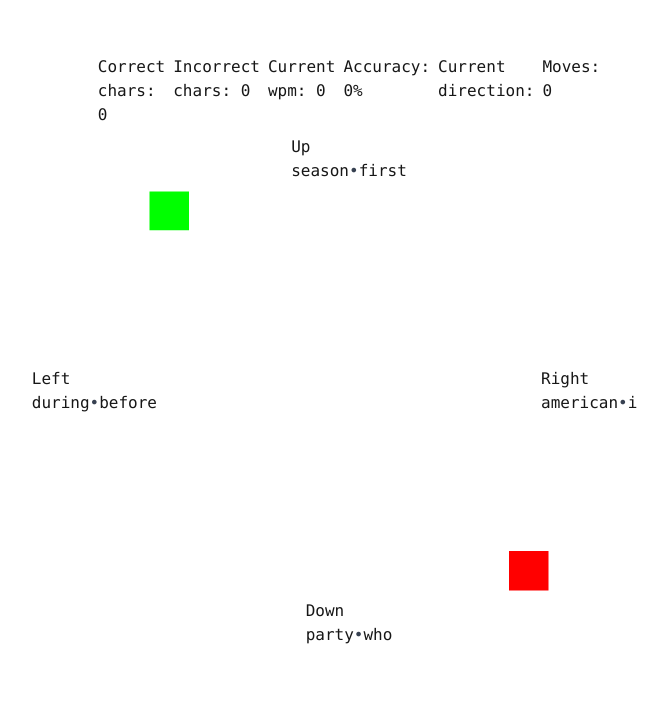
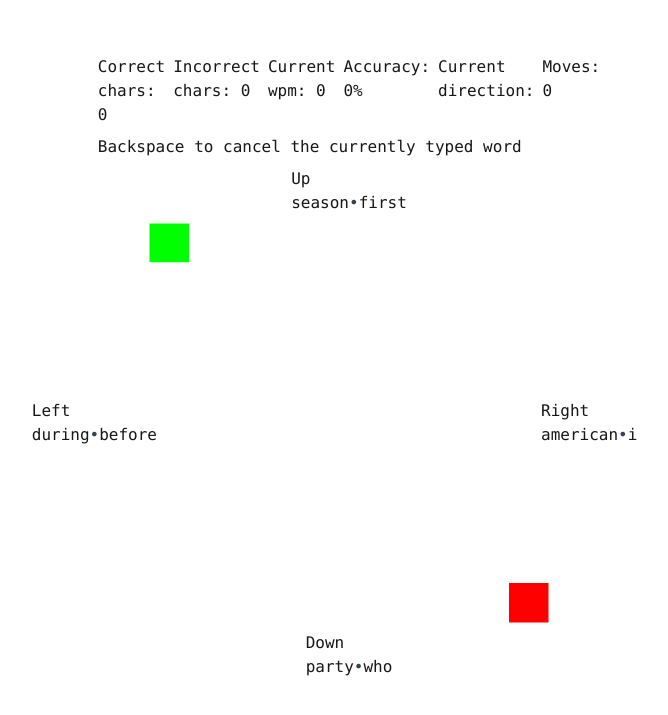
Before and after one commit to ThugRaven/type-maze, a Next.js app: page / in a window 1280 px wide. Shown: the part 109-824 px from the top of the page, without its empty margins (291-959 px from the left). Built offline with nearby package versions, Linux system fonts and the light colour scheme.

Commit message:
feat: update styles

```diff
--- a/app/page.tsx
+++ b/app/page.tsx
@@ -95,7 +95,11 @@ export default function Home() {
 					{/* <div>Correct chars: {correctChars}</div>
 					<div>Incorrect chars: {incorrectChars}</div>
 					<TypedText text={word} index={index} errorsArray={errorsArray} /> */}
-					{isGoalReached && <div>You{"'"}ve won!</div>}
+					{isGoalReached && (
+						<div className="absolute inset-0 flex items-center justify-center bg-black/85 z-10">
+							<span className="text-6xl">You{"'"}ve won!</span>
+						</div>
+					)}
 					<TypingController onMove={handleOnMove}>
 						{/* <div className="grid grid-cols-10 grid-rows-10">{maze}</div> */}
 						<canvas
--- a/components/TypingController/TypingController.tsx
+++ b/components/TypingController/TypingController.tsx
@@ -174,13 +174,16 @@ export default function TypingController({
 
 	return (
 		<div className="grid grid-cols-3 grid-rows-[auto_repeat(4,_minmax(0,_auto))] gap-2 items-center justify-items-center">
-			<div className="col-start-2 flex gap-2">
+			<div className="col-start-2 flex flex-col gap-2">
+				<div className="flex gap-2">
 					<div>Correct chars: {totalCorrectChars}</div>
 					<div>Incorrect chars: {totalIncorrectChars}</div>
 					<div>Current wpm: {Math.round(wpm)}</div>
 					<div>Accuracy: {Math.round(totalAccuracy * 100)}%</div>
 					<div>Current direction: {currentDirection}</div>
 					<div>Moves: {moves}</div>
+				</div>
+				<div>Backspace to cancel the currently typed word</div>
 			</div>
 			<div className="flex flex-col items-center col-start-2 self-end">
 				<div>
```
Lines whose indentation alone changed are shown as unchanged.
